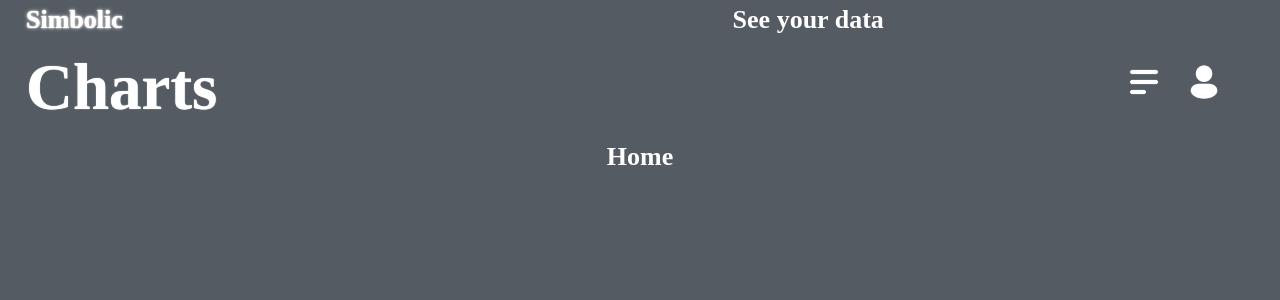
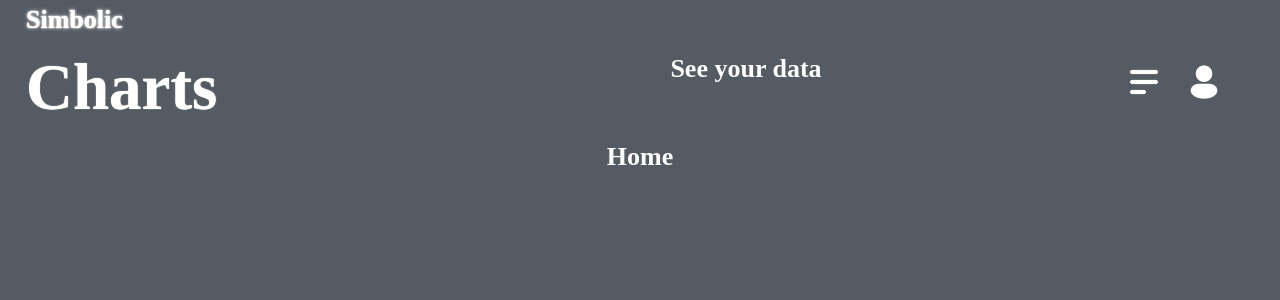
Before and after one commit to eliza-guseva/chart, a React (Create React App) app: page / in a window 1280 px wide. Shown: the top 300 px of the page. Built offline with nearby package versions, Linux system fonts and the light colour scheme; no server answers; a web font is replaced by a local one.

Commit message:
minor alignments

```diff
--- a/src/components/Nav.js
+++ b/src/components/Nav.js
@@ -109,12 +109,20 @@ const Logo = () => {
     );
 }
 
+const Slogan = () => {
+    return (
+        <div className="flex items-center justify-center text-center">
+            <p>See your data</p>
+        </div>
+    );
+}
+
 
 const Nav = () => {
     return (
         <div className="header container">
             <Logo />
-            <div className="text-center"><p className="header call">See your data</p></div>
+            <Slogan />
             <Menus />
         </div>
 )};
--- a/src/output.css
+++ b/src/output.css
@@ -592,6 +592,18 @@ video {
   margin-top: 1rem !important;
 }
 
+.flex{
+  display: flex;
+}
+
+.items-center{
+  align-items: center;
+}
+
+.justify-center{
+  justify-content: center;
+}
+
 .text-center{
   text-align: center;
 }
@@ -712,7 +724,7 @@ button:focus{
 .header.container {
   display: grid;
   width: 100%;
-  grid-template-columns: 3fr 5fr 1fr;
+  grid-template-columns: 2fr 5fr 1fr;
   margin-left: 4em;
   margin-right: 2em;
 }
```
